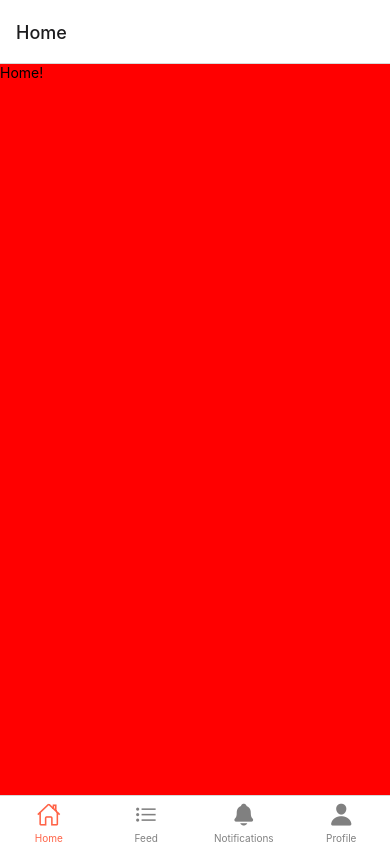
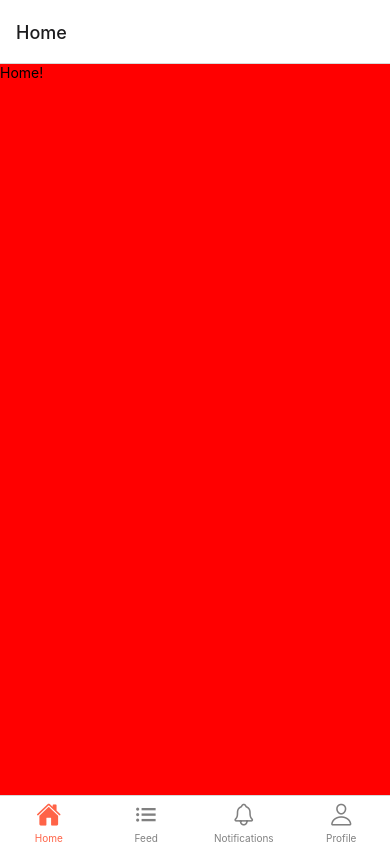
Before and after one commit to NoorMosia/projectx, a React Native app: screen / in a window 390 px wide. Built offline with nearby package versions, Linux system fonts and the light colour scheme.

Commit message:
fixed the tab icons to show outline when not selected

```diff
--- a/navigation/tab.tsx
+++ b/navigation/tab.tsx
@@ -22,15 +22,15 @@ export default function App() {
             let iconName: string = "";
 
             if (route.name === "Home") {
-              iconName = focused ? "home-outline" : "home";
+              iconName = focused ? "home" : "home-outline";
             } else if (route.name === "Feed") {
-              iconName = focused ? "ios-list" : "ios-list-outline";
+              iconName = focused ? "ios-list-outline" : "ios-list";
             } else if (route.name === "Profile") {
-              iconName = focused ? "ios-person-outline" : "ios-person";
+              iconName = focused ? "ios-person" : "ios-person-outline";
             } else if (route.name === "Notifications") {
               iconName = focused
-                ? "notifications-outline"
-                : "ios-notifications";
+                ? "notifications"
+                : "ios-notifications-outline";
             }
 
             // You can return any component that you like here!
```
